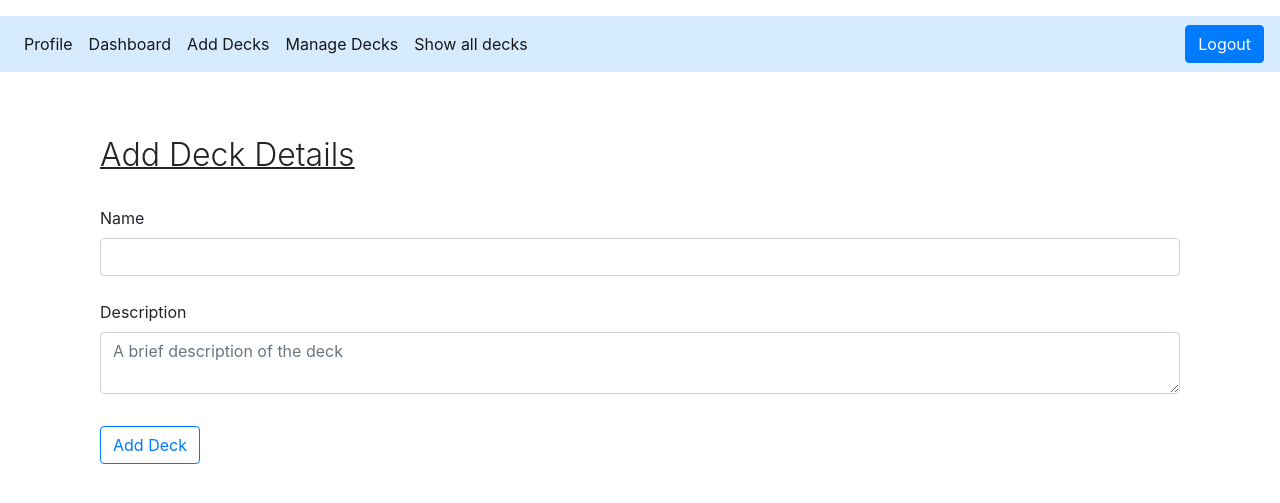
After one commit to harsh-442/FlashCardApp-1, a Python web app: template templates/adddecks.html in a window 1280 px wide. The commit adds this page. Shown: the top 503 px of the page. Run offline with Jinja, Linux system fonts and the light colour scheme; the template is opened without the code that fills it, so the values that code supplies are empty.

Commit message:
html update

```diff
--- /dev/null
+++ b/templates/adddecks.html
@@ -0,0 +1,48 @@
+{% extends "base.html" %}
+{% block title%}Add Deck{% endblock %}
+
+{%block content%}
+<nav class="navbar navbar-expand-lg navbar-light " style="background-color:#D7EBFF">
+
+    <div class="collapse navbar-collapse" id="navbarSupportedContent">
+      <ul class="navbar-nav mr-auto">
+        <li class="nav-item active">
+          <a class="nav-link" href="/profile">Profile</a>
+        </li>
+        <li class="nav-item active">
+          <a class="nav-link" href="/" return false>Dashboard</a>
+        </li>
+        <li class="nav-item active">
+          <a class="nav-link" href="#">Add Decks<span class="sr-only">(current)</span></a>
+        </li>
+        <li class="nav-item active">
+          <a class="nav-link" href="/">Manage Decks<span class="sr-only">(current)</span></a>
+        </li>
+        <li class="nav-item active">
+          <a class="nav-link" href="/">Show all decks<span class="sr-only">(current)</span></a>
+        </li>
+      </ul>
+      <a href="/login" class="btn btn-primary">Logout</a>
+    </div>
+  </nav>
+<div class="container" style = "padding-top: 4em">
+    <div class="container">
+        <h1 class="display-3" style="font-size:2rem;text-decoration:underline;text-decoration-thickness:5%">Add Deck Details</h1></br>
+    </div>
+    <form action="/add" method = "POST">
+    <div class="container">
+        <label for="DeckName" class="form-label">Name</label>
+        <input type="text" maxlength="25" id="DeckName" name = "name" class="form-control">
+        <div class="mb-3">
+            <br>
+            <label for="Description" class="form-label">Description</label>
+            <textarea class="form-control" maxlength="200" id="Description" name = "description" rows="2" placeholder="A brief description of the deck"></textarea>
+        </div>
+    </div>
+    <div class = "container" style = "padding-top: 1em">
+        <button type="submit" class="btn btn-outline-primary">Add Deck</button>
+    </div>
+    </form>
+</div>
+
+{% endblock %}
```
Also changed, not shown: templates/dash.html (+7 -7 lines), templates/login.html (+6 -6 lines), templates/signup.html (added, +41 -0 lines).
